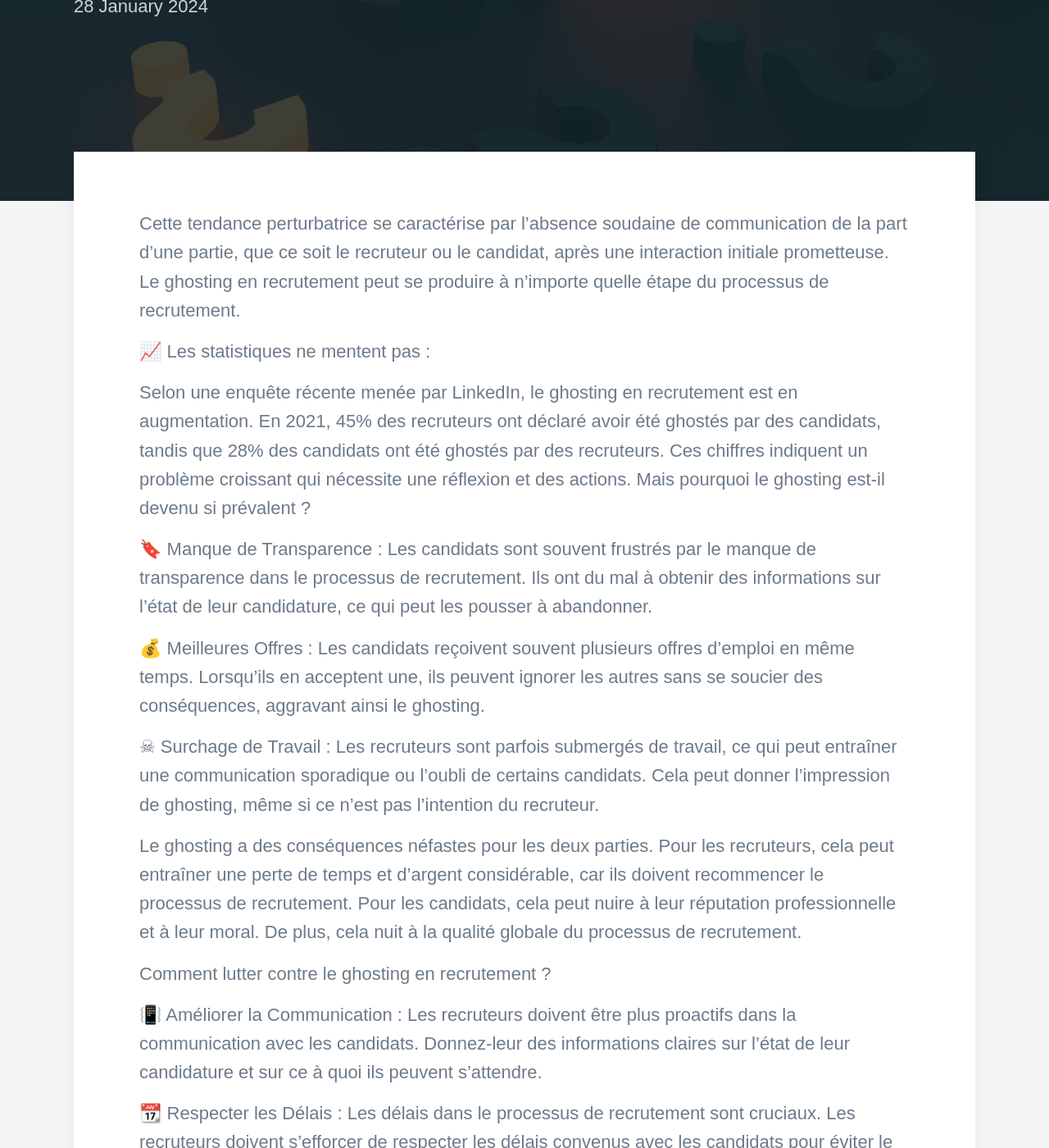
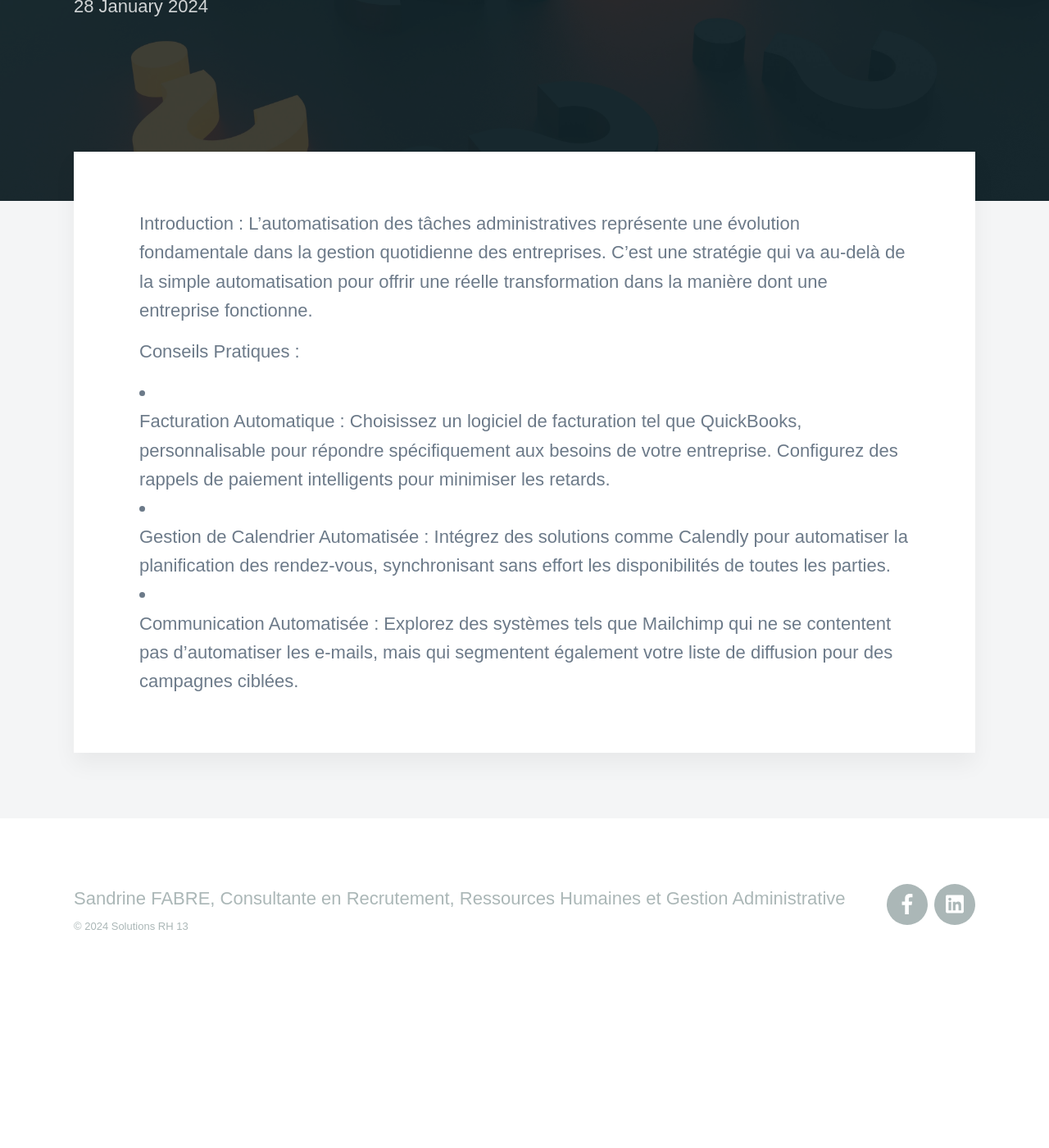
Before and after one commit to jeyries/solutionsrh13, a Jekyll site: the page built from _posts/2024-01-28-ghosting.md, in a window 1280 px wide and 1400 px high, scrolled down 419 px. Shown: the whole window at 82% size. Built offline with Jekyll 4.4.1, drawn with Linux system fonts in a browser that asks for light colours; nearby versions of some CDN libraries; some web fonts are replaced; after the commit the page ends 1635 px from its top, so only the background shows below that; some of the changed text lies outside the part shown.

Commit message:
changement

```diff
--- a/_posts/2024-01-28-ghosting.md
+++ b/_posts/2024-01-28-ghosting.md
@@ -1,47 +1,16 @@
 ---
-title: "Le Ghosting en Recrutement Un Problème Croissant"
+title: "Automatiser pour Économiser du Temps et de l'Argent."
 subtitle: 'Lire la suite'
 date: 2024-01-28 00:00:00
-description: "Le ghosting en recrutement est un phénomène qui prend de l'ampleur ces dernières années, laissant à la fois les recruteurs et les candidats perplexes."
+description: "L'automatisation des tâches administratives représente une évolution fondamentale dans la gestion quotidienne des entreprises."
 featured_image: '/images/blog-05-ghosting.jpg'
 ---
+Introduction :
+L'automatisation des tâches administratives représente une évolution fondamentale dans la gestion quotidienne des entreprises. C'est une stratégie qui va au-delà de la simple automatisation pour offrir une réelle transformation dans la manière dont une entreprise fonctionne.
 
+Conseils Pratiques :
+* Facturation Automatique : Choisissez un logiciel de facturation tel que QuickBooks, personnalisable pour répondre spécifiquement aux besoins de votre entreprise. Configurez des rappels de paiement intelligents pour minimiser les retards.
 
-Cette tendance perturbatrice se caractérise par l'absence soudaine de communication de la part d'une partie, que ce soit le recruteur ou le candidat, après une interaction initiale prometteuse. Le ghosting en recrutement peut se produire à n'importe quelle étape du processus de recrutement.
+* Gestion de Calendrier Automatisée : Intégrez des solutions comme Calendly pour automatiser la planification des rendez-vous, synchronisant sans effort les disponibilités de toutes les parties.
 
-📈 Les statistiques ne mentent pas :
-
-Selon une enquête récente menée par LinkedIn, le ghosting en recrutement est en augmentation.
-En 2021, 45% des recruteurs ont déclaré avoir été ghostés par des candidats, tandis que 28% des candidats ont été ghostés par des recruteurs.
-Ces chiffres indiquent un problème croissant qui nécessite une réflexion et des actions.
-Mais pourquoi le ghosting est-il devenu si prévalent ?
-
-🔖 Manque de Transparence :
-Les candidats sont souvent frustrés par le manque de transparence dans le processus de recrutement. Ils ont du mal à obtenir des informations sur l'état de leur candidature, ce qui peut les pousser à abandonner.
-
-💰 Meilleures Offres :
-Les candidats reçoivent souvent plusieurs offres d'emploi en même temps. Lorsqu'ils en acceptent une, ils peuvent ignorer les autres sans se soucier des conséquences, aggravant ainsi le ghosting.
-
-☠ Surchage de Travail :
-Les recruteurs sont parfois submergés de travail, ce qui peut entraîner une communication sporadique ou l'oubli de certains candidats.
-Cela peut donner l'impression de ghosting, même si ce n'est pas l'intention du recruteur.
-
-Le ghosting a des conséquences néfastes pour les deux parties.
-Pour les recruteurs, cela peut entraîner une perte de temps et d'argent considérable, car ils doivent recommencer le processus de recrutement.
-Pour les candidats, cela peut nuire à leur réputation professionnelle et à leur moral. De plus, cela nuit à la qualité globale du processus de recrutement.
-
-Comment lutter contre le ghosting en recrutement ?
-
-📳 Améliorer la Communication :
-Les recruteurs doivent être plus proactifs dans la communication avec les candidats.
-Donnez-leur des informations claires sur l'état de leur candidature et sur ce à quoi ils peuvent s'attendre.
-
-📆 Respecter les Délais :
-Les délais dans le processus de recrutement sont cruciaux.
-Les recruteurs doivent s'efforcer de respecter les délais convenus avec les candidats pour éviter le ghosting.
-
-🖥 Utiliser la Technologie :
-Les outils de gestion des candidatures et de suivi peuvent aider à maintenir une communication constante avec les candidats, évitant ainsi le ghosting.
-
-Le ghosting en recrutement est un problème qui prend de l'ampleur, mais il peut être résolu avec une communication efficace, des délais respectés et l'utilisation de la technologie.
-Les recruteurs et les candidats ont un rôle à jouer pour mettre fin à ce phénomène.
+* Communication Automatisée : Explorez des systèmes tels que Mailchimp qui ne se contentent pas d'automatiser les e-mails, mais qui segmentent également votre liste de diffusion pour des campagnes ciblées.
```
